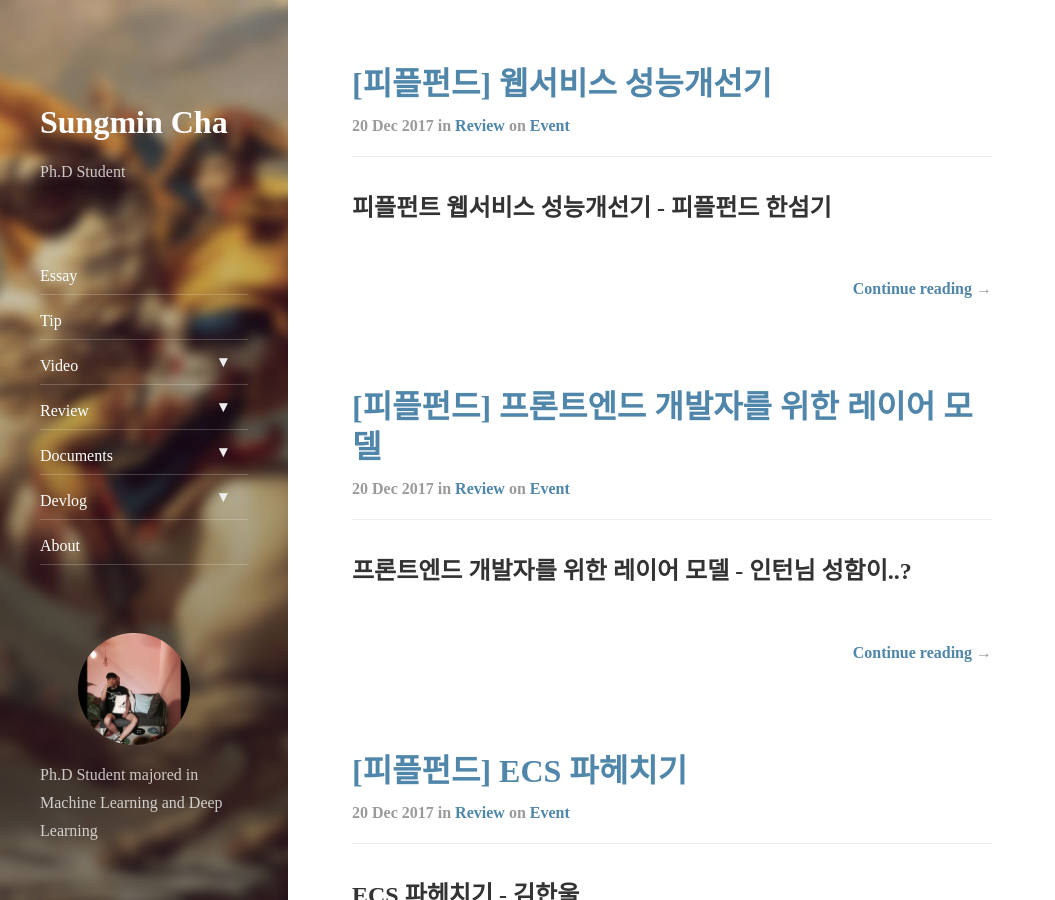
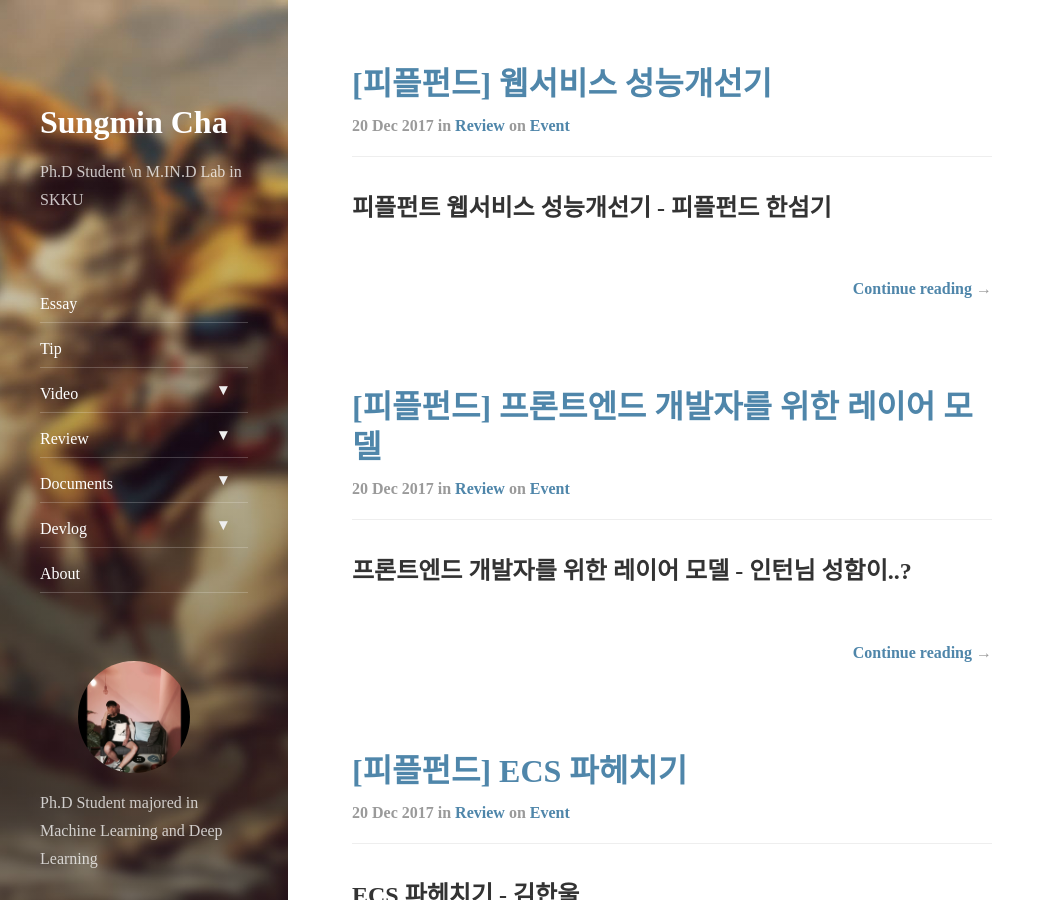
Before and after one commit to csm9493/csm9493.github.io, a Jekyll site: the page built from index.html, in a window 1280 px wide and 900 px high. Shown: the whole window, without its empty margins (0-1055 px from the left). Built offline with Jekyll 4.4.1, drawn with Linux system fonts in a browser that asks for light colours; nearby versions of some CDN libraries; the list of posts is cut into pages by our own code.

Commit message:
change _config

```diff
--- a/_config.yml
+++ b/_config.yml
@@ -13,7 +13,7 @@ url:                 https://csm9493.github.io
 baseurl:             ""
 
 # A very short description of your page
-tagline:             Ph.D Student
+tagline:             Ph.D Student \n M.IN.D Lab in SKKU
 
 # A short description of the page, used in the sidebar and as fallback for the meta description tag.
 # Markdown enabled, but don't use more than one paragraph (enforced by `>`)
```
